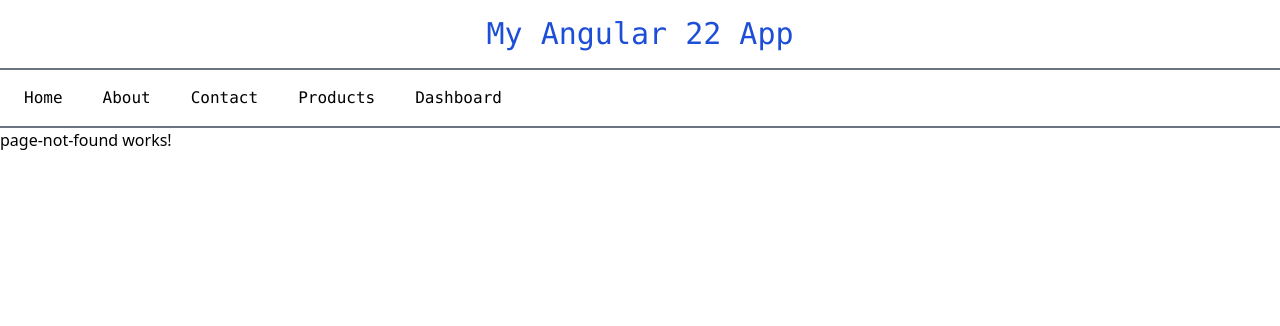
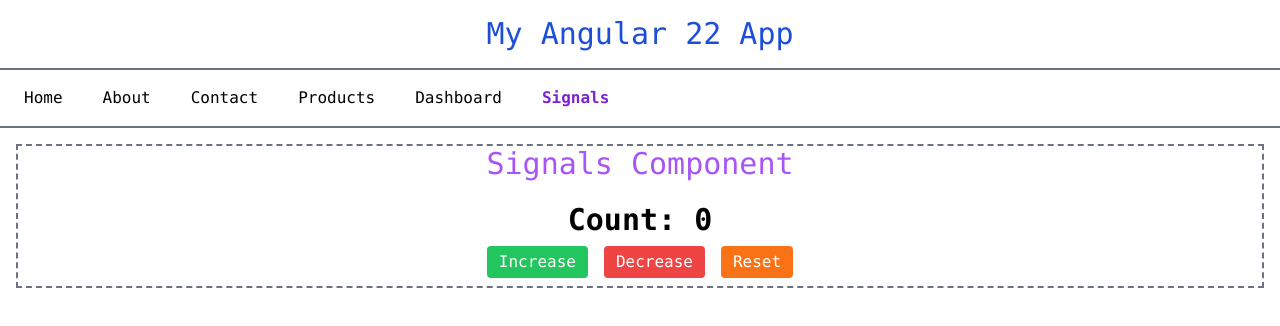
Before and after one commit to alianathefoxfairy/angular-22-sandbox, an Angular app in the folder Angular22-Tutorial/: page /pages/signal in a window 1280 px wide. Shown: the top 326 px of the page. Built offline with nearby package versions, Linux system fonts and the light colour scheme.

Commit message:
signal fundamentals practice

```diff
--- a/Angular22-Tutorial/src/app/app.html
+++ b/Angular22-Tutorial/src/app/app.html
@@ -10,6 +10,7 @@
         <li><a routerLink="pages/contact" routerLinkActive="text-orange-700 font-bold">Contact</a></li>
         <li><a routerLink="pages/products" routerLinkActive="text-red-700 font-bold">Products</a></li>
         <li><a routerLink="pages/dashboard" routerLinkActive="text-amber-700 font-bold">Dashboard</a></li>
+        <li><a routerLink="pages/signal" routerLinkActive="text-purple-700 font-bold">Signals</a></li>
         <!-- href reloads the entire page when changing to another link,
          whereas routerLink only navigates within the app without refreshing everything -->
     </ul>
--- a/Angular22-Tutorial/src/app/app.routes.ts
+++ b/Angular22-Tutorial/src/app/app.routes.ts
@@ -6,6 +6,7 @@ import { PageNotFound } from './pages/page-not-found/page-not-found';
 import { ProductDetails } from './pages/product-details/product-details';
 import { authGuard } from './guards/auth-guard';
 import { dashboardMatchGuard } from './guards/dashboard-match-guard';
+import { Signal } from './pages/signal/signal';
 
 export const routes: Routes = [
     {
@@ -24,6 +25,10 @@ export const routes: Routes = [
     {
         path: 'pages/home',
         component: Home
+    },
+    {
+        path: 'pages/signal',
+        component: Signal
     },
     {
         path: 'pages/about',
--- a/Angular22-Tutorial/src/app/pages/contact/contact.html
+++ b/Angular22-Tutorial/src/app/pages/contact/contact.html
@@ -1,4 +1,4 @@
-<div>
+<div class="border-2 border-dashed border-gray-500 m-4">
     <div class="h-80 flex flex-col items-center justify-center text-center font-mono">
         <h2>Contact Component</h2>
         <p class="text-2xl mb-10">Welcome to the contact page!</p>
--- /dev/null
+++ b/Angular22-Tutorial/src/app/pages/signal/signal.html
@@ -0,0 +1,16 @@
+<div class="border-2 border-dashed border-gray-500 m-4">
+    <div class="h-100 flex flex-col items-center justify-center text-center font-mono">
+        <h2 class="text-3xl text-purple-500 mb-5">Signals Component</h2>
+
+        <div>
+            <h2 class="text-3xl font-bold">Count: {{count()}}</h2>
+
+            <button class="bg-green-500 text-white rounded px-3 py-1 m-2"
+                (click)="increment()">Increase</button>
+            <button class="bg-red-500 text-white rounded px-3 py-1 m-2"
+                (click)="decrement()">Decrease</button>
+            <button class="bg-orange-500 text-white rounded px-3 py-1 m-2"
+                (click)="reset()">Reset</button>
+        </div>
+    </div>
+</div>
--- /dev/null
+++ b/Angular22-Tutorial/src/app/pages/signal/signal.ts
@@ -0,0 +1,23 @@
+import { Component, signal } from '@angular/core';
+
+@Component({
+  imports: [],
+  selector: 'app-signal',
+  styleUrl: './signal.scss',
+  templateUrl: './signal.html',
+})
+export class Signal {
+  count = signal(0);
+
+  increment(){
+    this.count.update(value => value +1);
+  }
+
+  decrement(){
+    this.count.update(value => value -1);
+  }
+
+  reset(){
+    this.count.set(0);
+  }
+}
```
Also changed, not shown: Angular22-Tutorial/src/app/pages/signal/signal.scss (added), 1 other file (tests, documents, lock files or other folders).
